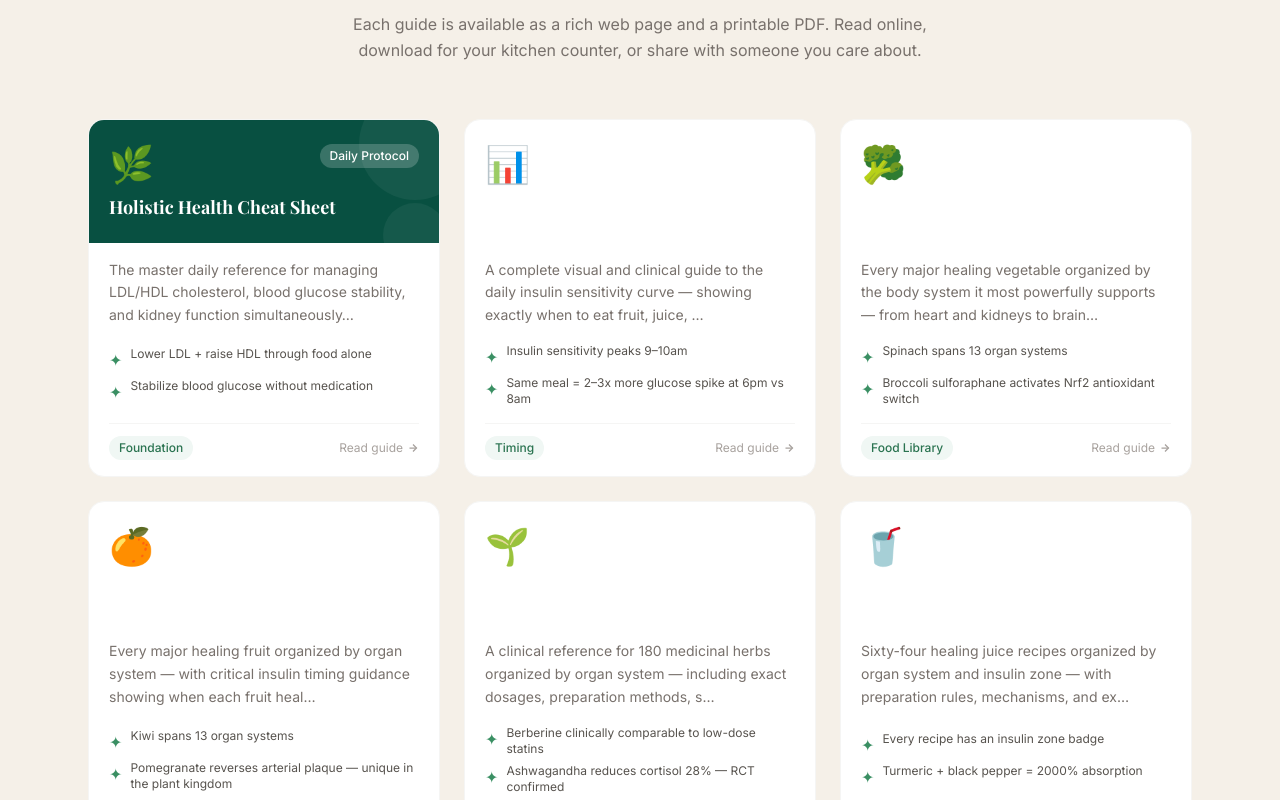
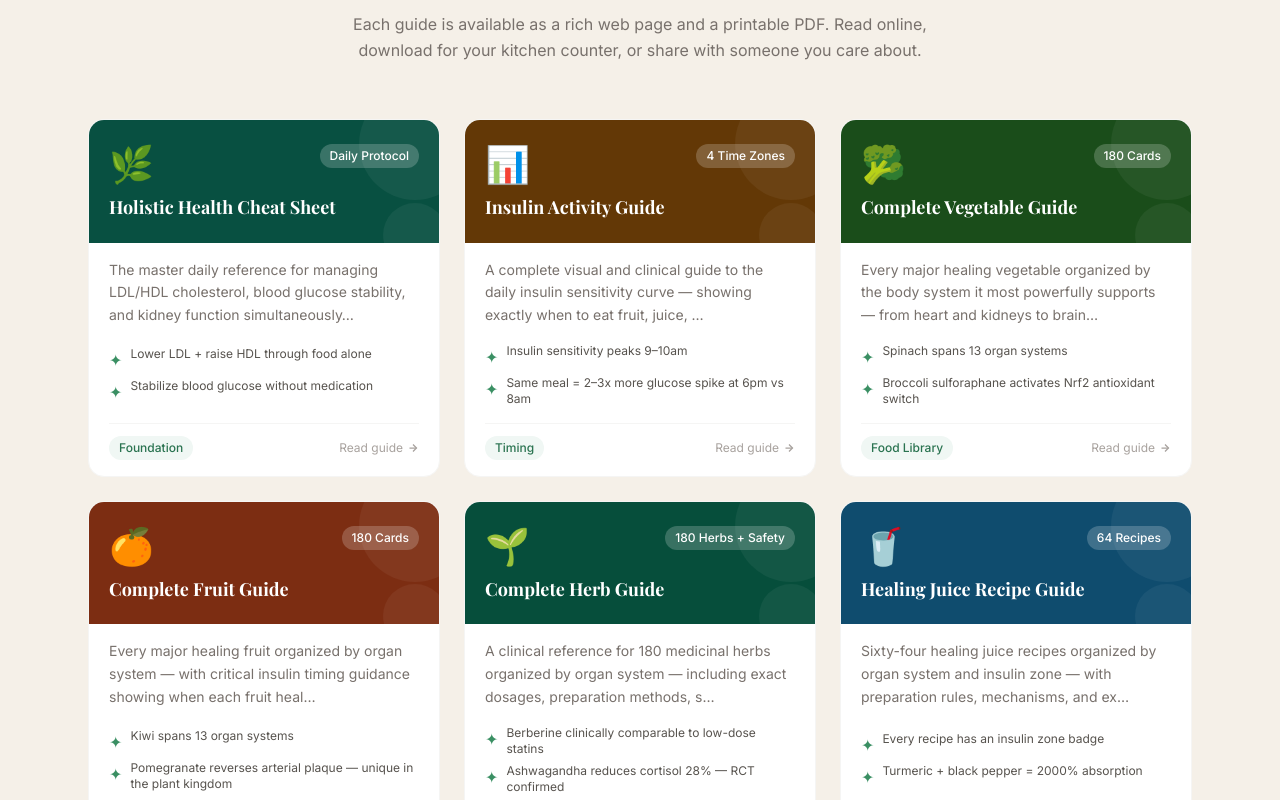
Before and after one commit to ebeprstudios/yourhealthmatters, a Next.js app in the folder your-health-matters/: page / in a window 1280 px wide. Shown: the part 960-1760 px from the top of the page. Built offline with nearby package versions, Linux system fonts and the light colour scheme; a web font is replaced by a local one.

Commit message:
Updated Title Gard Background color

```diff
--- a/your-health-matters/components/ui/GuideCard.tsx
+++ b/your-health-matters/components/ui/GuideCard.tsx
@@ -32,7 +32,7 @@ export default function GuideCard({ guide, index }: GuideCardProps) {
       <Link href={`/guides/${guide.slug}`}>
         <div className="guide-card bg-white rounded-2xl overflow-hidden border border-stone-100 cursor-pointer group h-full flex flex-col">
           {/* Color header */}
-          <div className={`${guide.color} px-5 py-6 relative overflow-hidden`}>
+          <div className="px-5 py-6 relative overflow-hidden" style={{ backgroundColor: guide.accentColor }}>
             {/* Decorative circle */}
             <div className="absolute -right-8 -top-8 w-28 h-28 rounded-full bg-white/5" />
             <div className="absolute -right-2 -bottom-6 w-16 h-16 rounded-full bg-white/5" />
```
